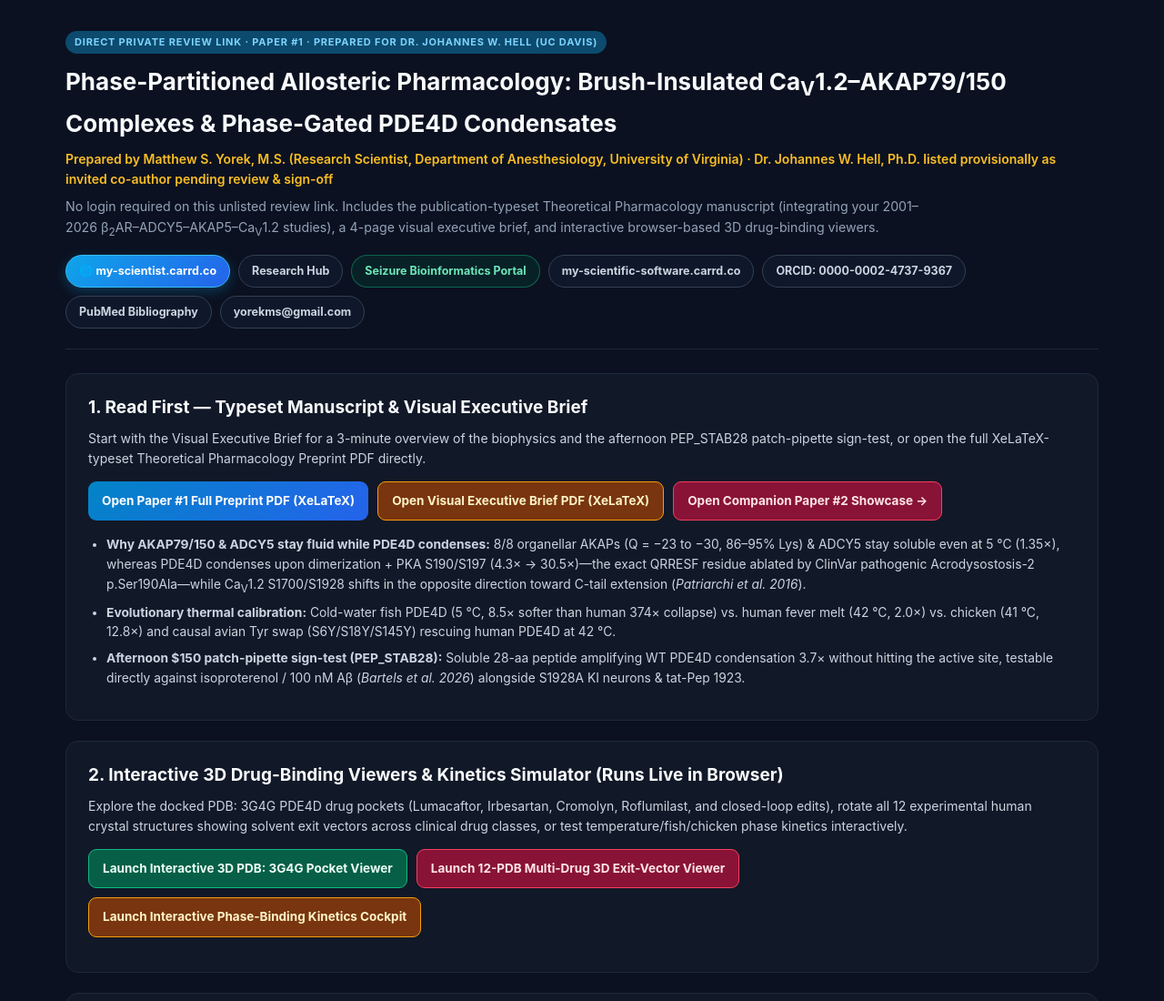
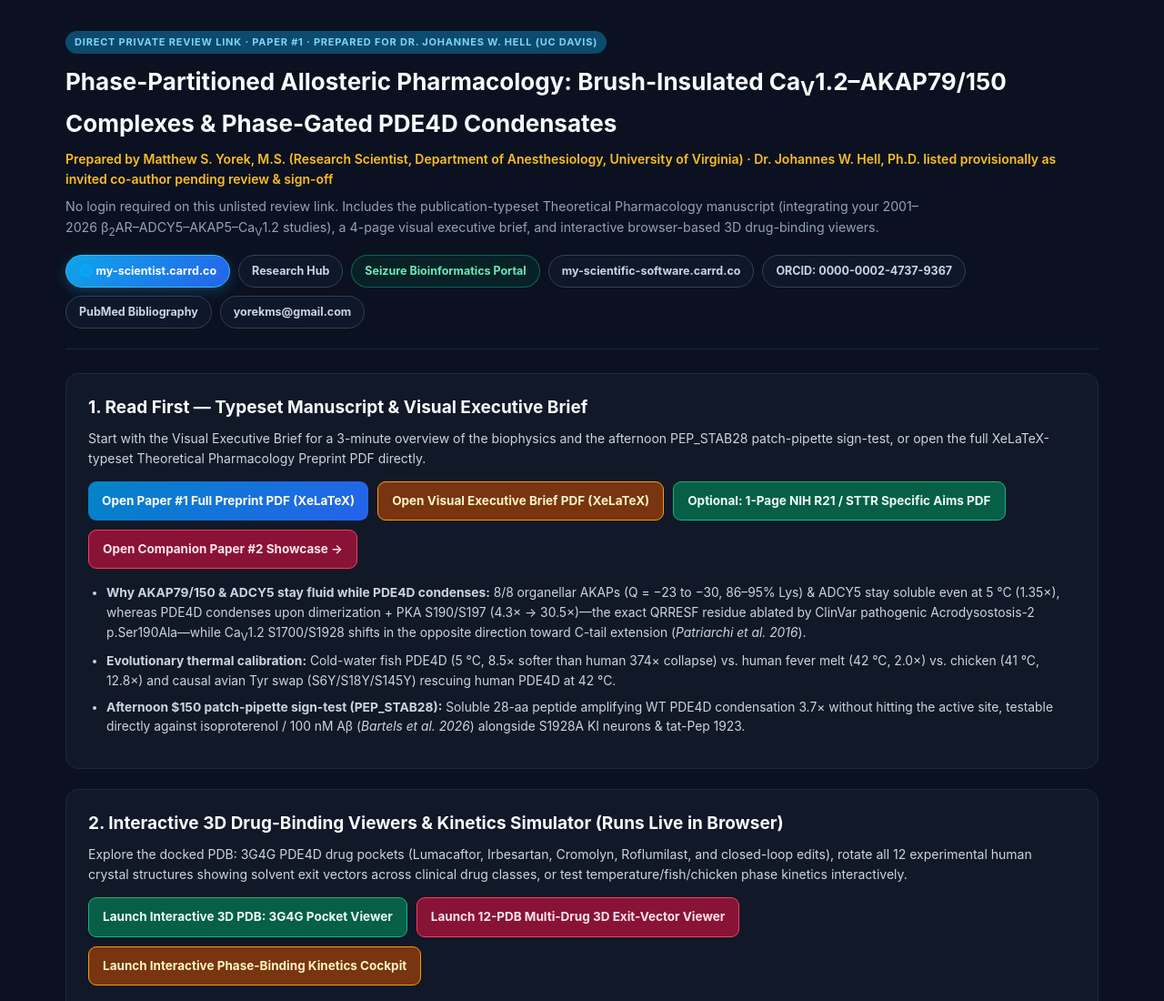
Before and after one commit to yorekms/condensate-pharmacology, a plain HTML site: page docs/johannes-hell-brief-8f4b2c.html in a window 1280 px wide. Shown: the top 1100 px of the page at 91% size. Drawn offline with Linux system fonts and the light colour scheme.

Commit message:
Add 1-page XeLaTeX NIH R21/STTR Specific Aims PDF to Johannes Hell review page

```diff
--- a/docs/johannes-hell-brief-8f4b2c.html
+++ b/docs/johannes-hell-brief-8f4b2c.html
@@ -70,6 +70,7 @@
     <div class="btn-row">
       <a class="btn primary" href="assets/paper1/Paper1_Theoretical_Pharmacology_Preprint.pdf" target="_blank">Open Paper #1 Full Preprint PDF (XeLaTeX)</a>
       <a class="btn gold" href="assets/hell/Johannes_Hell_2Page_Visual_Brief.pdf" target="_blank">Open Visual Executive Brief PDF (XeLaTeX)</a>
+      <a class="btn green" href="assets/hell/NIH_R21_STTR_Specific_Aims_Draft.pdf" target="_blank">Optional: 1-Page NIH R21 / STTR Specific Aims PDF</a>
       <a class="btn rose" href="strategy-review-9d3a7e.html">Open Companion Paper #2 Showcase →</a>
     </div>
     <ul class="key">
```
Also changed, not shown: 1 other file.
